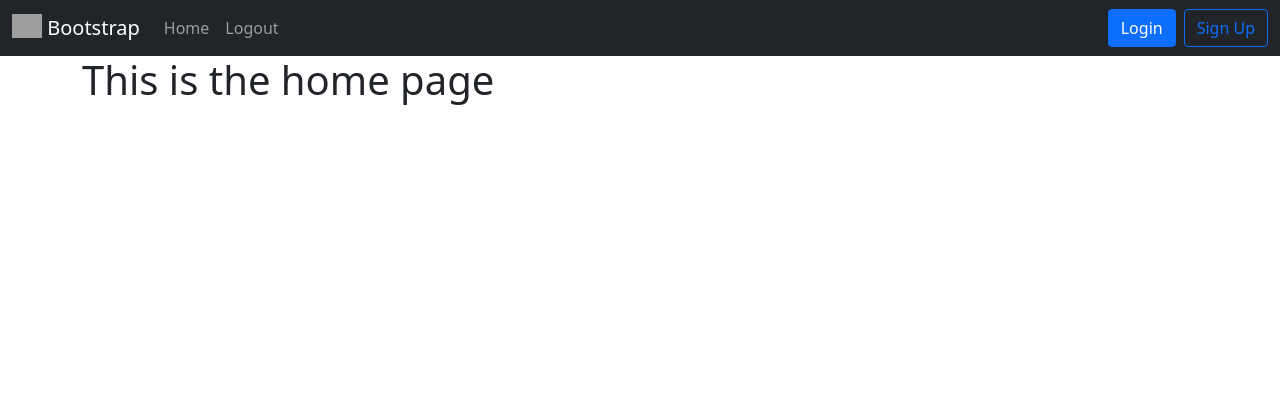
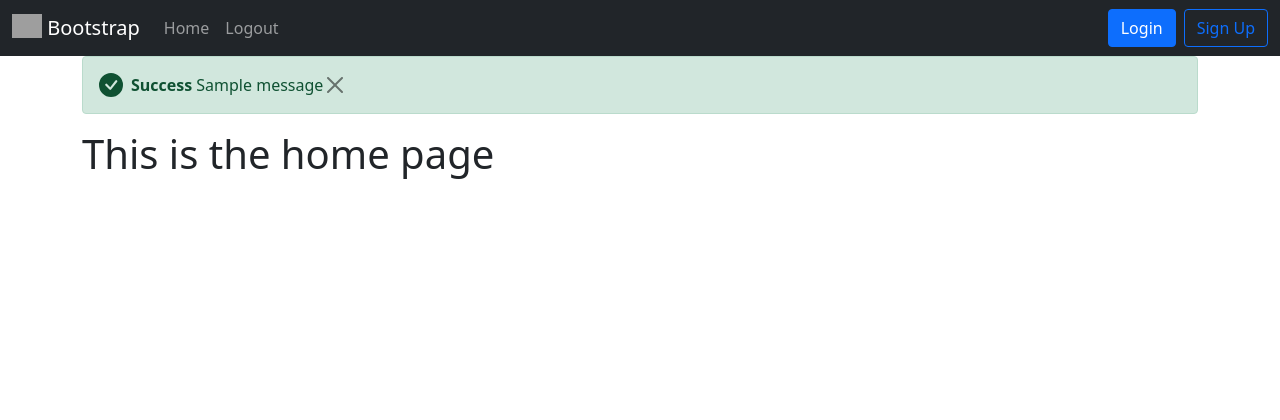
Before and after one commit to rodneygauna/skeevy, a Flask app: page / in a window 1280 px wide. Shown: the top 420 px of the page. Run offline with Flask 2, Linux system fonts and the light colour scheme; one stand-in notice (Sample message) is shown; grey boxes are pictures that could not be loaded.

Commit message:
signup form logic and flashing errors

```diff
--- a/website/templates/base.html
+++ b/website/templates/base.html
@@ -12,6 +12,8 @@
       integrity="sha384-EVSTQN3/azprG1Anm3QDgpJLIm9Nao0Yz1ztcQTwFspd3yD65VohhpuuCOmLASjC"
       crossorigin="anonymous"
     />
+    <!-- Bootstrap Icons -->
+    <link rel="stylesheet" href="https://cdn.jsdelivr.net/npm/bootstrap-icons@1.5.0/font/bootstrap-icons.css">
 
     <title>{% block title %}Skeevy{% endblock %}</title>
   </head>
@@ -61,6 +63,60 @@
 
     <!-- Container -->
     <div class="container">
+
+      <!-- SVG for alert icons -->
+      <svg xmlns="http://www.w3.org/2000/svg" style="display: none;">
+        <symbol id="check-circle-fill" fill="currentColor" viewBox="0 0 16 16">
+          <path d="M16 8A8 8 0 1 1 0 8a8 8 0 0 1 16 0zm-3.97-3.03a.75.75 0 0 0-1.08.022L7.477 9.417 5.384 7.323a.75.75 0 0 0-1.06 1.06L6.97 11.03a.75.75 0 0 0 1.079-.02l3.992-4.99a.75.75 0 0 0-.01-1.05z"/>
+        </symbol>
+        <symbol id="info-fill" fill="currentColor" viewBox="0 0 16 16">
+          <path d="M8 16A8 8 0 1 0 8 0a8 8 0 0 0 0 16zm.93-9.412-1 4.705c-.07.34.029.533.304.533.194 0 .487-.07.686-.246l-.088.416c-.287.346-.92.598-1.465.598-.703 0-1.002-.422-.808-1.319l.738-3.468c.064-.293.006-.399-.287-.47l-.451-.081.082-.381 2.29-.287zM8 5.5a1 1 0 1 1 0-2 1 1 0 0 1 0 2z"/>
+        </symbol>
+        <symbol id="exclamation-triangle-fill" fill="currentColor" viewBox="0 0 16 16">
+          <path d="M8.982 1.566a1.13 1.13 0 0 0-1.96 0L.165 13.233c-.457.778.091 1.767.98 1.767h13.713c.889 0 1.438-.99.98-1.767L8.982 1.566zM8 5c.535 0 .954.462.9.995l-.35 3.507a.552.552 0 0 1-1.1 0L7.1 5.995A.905.905 0 0 1 8 5zm.002 6a1 1 0 1 1 0 2 1 1 0 0 1 0-2z"/>
+        </symbol>
+      </svg>
+
+      {% with messages = get_flashed_messages(with_categories=true) %}
+      {% if messages %}
+      {% for category, message in messages %}
+      {% if category == 'error' %}
+      <div class="alert alert-danger d-flex align-items-center alert-dismissible fade show" role="alert">
+        <svg class="bi flex-shrink-0 me-2" width="24" height="24" role="img" aria-label="Warning:"><use xlink:href="#exclamation-triangle-fill"/></svg>
+        <div>
+          <strong>Error</strong> {{ message }}
+        </div>
+        <button type="button" class="btn-close" data-bs-dismiss="alert" aria-label="Close"></button>
+      </div>
+      {% elif category=='information' %}
+      <div class="alert alert-primary d-flex align-items-center" role="alert">
+        <svg class="bi flex-shrink-0 me-2" width="24" height="24" role="img" aria-label="Info:"><use xlink:href="#info-fill"/></svg>
+        <div>
+          <strong>Info</strong> {{ message }}
+        </div>
+        <button type="button" class="btn-close" data-bs-dismiss="alert" aria-label="Close"></button>
+      </div>
+      {% elif category=='warning' %}
+      <div class="alert alert-warning d-flex align-items-center" role="alert">
+        <svg class="bi flex-shrink-0 me-2" width="24" height="24" role="img" aria-label="Warning:"><use xlink:href="#exclamation-triangle-fill"/></svg>
+        <div>
+          <strong>Warning</strong> {{ message }}
+        </div>
+        <button type="button" class="btn-close" data-bs-dismiss="alert" aria-label="Close"></button>
+      </div>
+      {% else %}
+      <div class="alert alert-success d-flex align-items-center" role="alert">
+        <svg class="bi flex-shrink-0 me-2" width="24" height="24" role="img" aria-label="Success:"><use xlink:href="#check-circle-fill"/></svg>
+        <div>
+          <strong>Success</strong> {{ message }}
+        </div>
+        <button type="button" class="btn-close" data-bs-dismiss="alert" aria-label="Close"></button>
+      </div>
+      {% endif %}
+      {% endfor %}
+      {% endif %}
+      {% endwith %}
+
       {% block content %}
       {% endblock %}
     </div>
```
Also changed, not shown: website/auth.py (+32 -3 lines).
